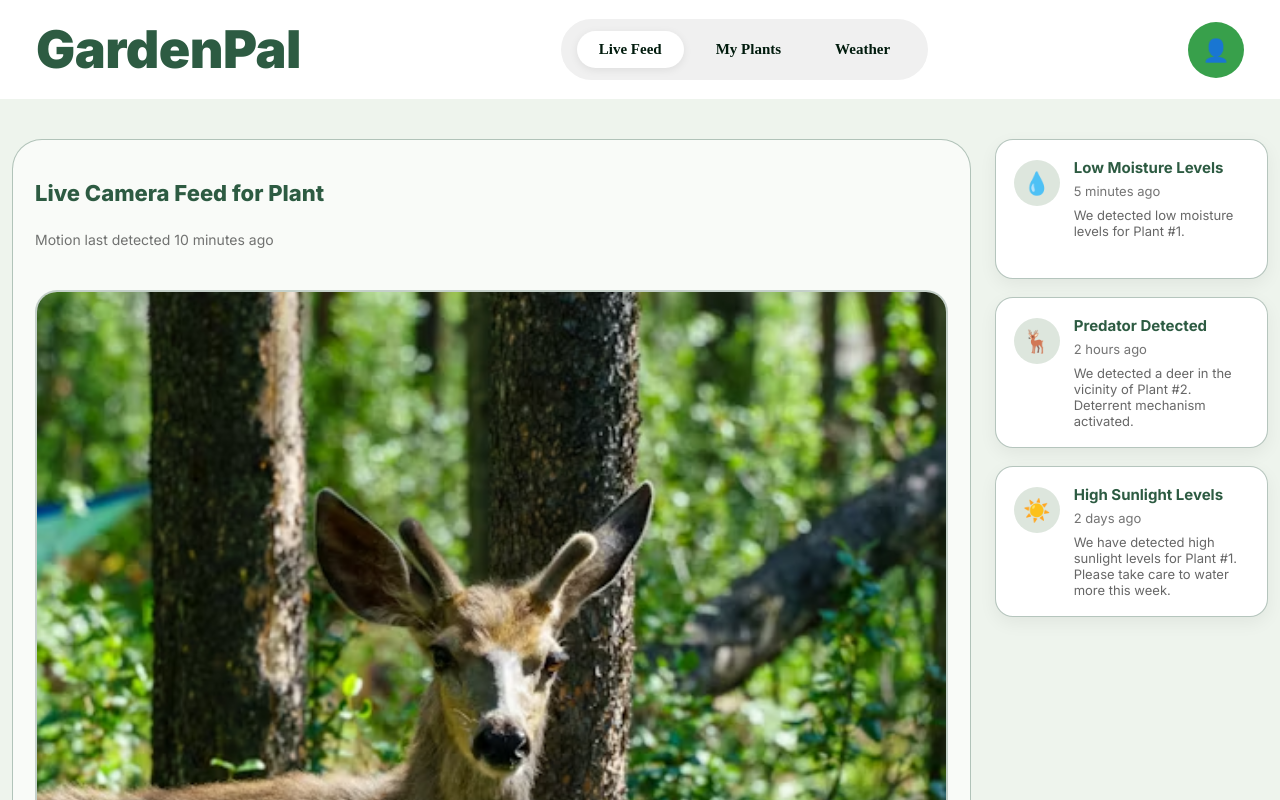
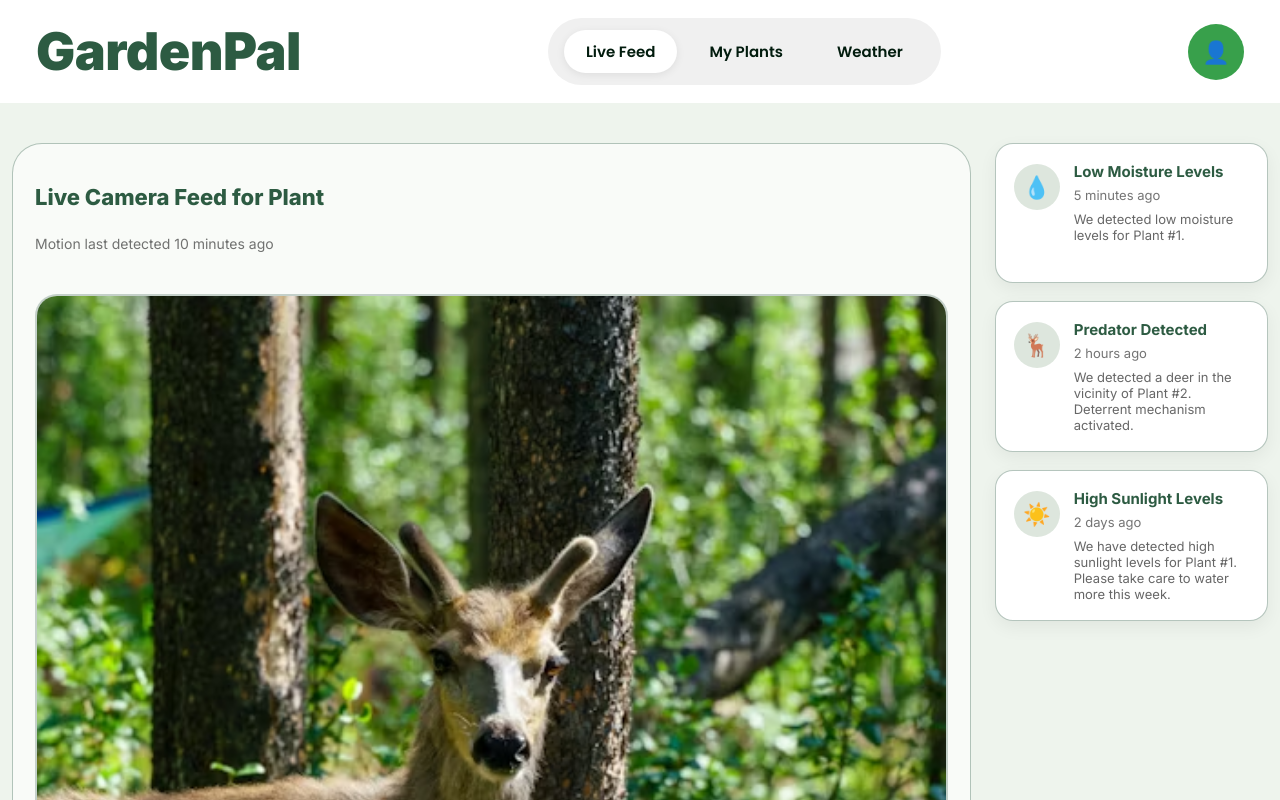
Before and after one commit to janani090/GardenPal_Capstone_Project, a website: page public/live-feed.html in a window 1280 px wide. Shown: the top 800 px of the page. Drawn offline with Linux system fonts and the light colour scheme.

Commit message:
fixed live-feed's nav bar

```diff
--- a/public/live-feed.css
+++ b/public/live-feed.css
@@ -53,7 +53,7 @@ nav {
 }
 
 nav button {
-  font-family: 'Poppins';
+  font-family: 'Poppins', sans-serif;
   font-style: normal;
   border: none;
   background: transparent;
@@ -69,8 +69,6 @@ nav button.active {
   background: var(--white);
   box-shadow: 0 2px 8px rgba(0,0,0,0.08);
 }
-
-
 
 .profile {
   width: 56px;
--- a/public/live-feed.html
+++ b/public/live-feed.html
@@ -5,6 +5,7 @@
     <link rel="preconnect" href="https://fonts.googleapis.com">
     <link rel="preconnect" href="https://fonts.gstatic.com" crossorigin>
     <link href="https://fonts.googleapis.com/css2?family=Inter:wght@400;500;600;700;800;900&display=swap" rel="stylesheet">
+    <link href="https://fonts.googleapis.com/css2?family=Poppins:wght@400;500;600;700&display=swap" rel="stylesheet">
     <link rel="stylesheet" href="live-feed.css">
 
 </head>
@@ -14,9 +15,9 @@
     <div class="logo">GardenPal</div>
 
     <nav>
-        <button class="navBtn active" data-page="live">Live Feed</button>
-        <button class="navBtn" data-page="plants">My Plants</button>
-        <button class="navBtn" data-page="weather">Weather</button>
+        <a href="live-feed.html"><button class="navBtn active" data-page="live">Live Feed</button></a>
+        <a href="myplants.html"><button class="navBtn" data-page="plants">My Plants</button></a>
+        <a href="weather.html"><button class="navBtn" data-page="weather">Weather</button></a>
     </nav>
 
     <div class="profile">👤</div>
```
Also changed, not shown: public/weather.html (+2 -2 lines).
